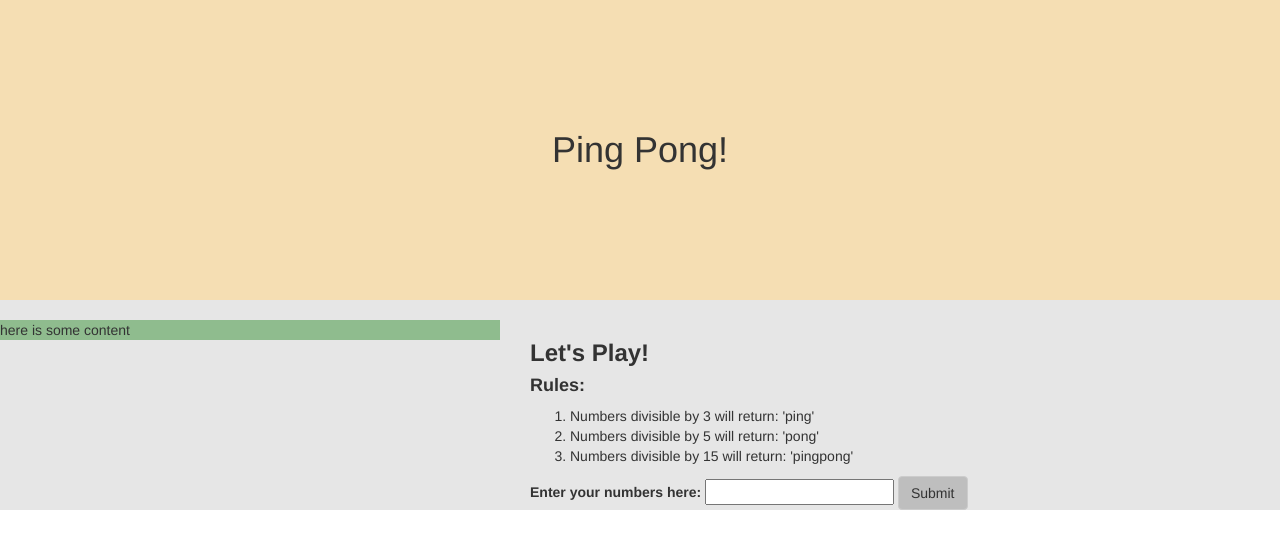
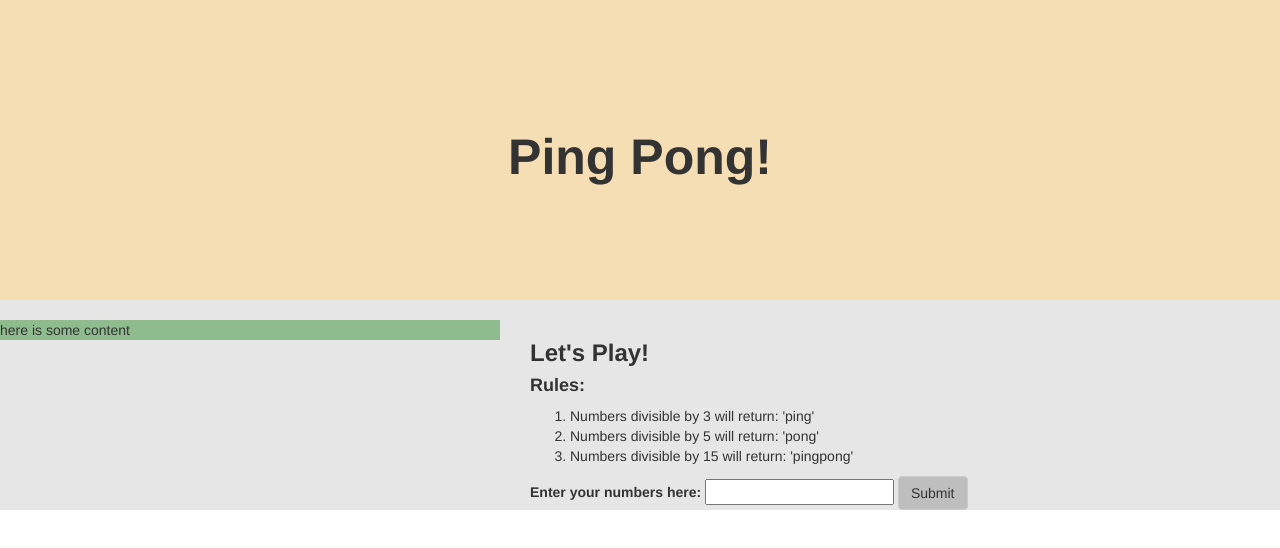
Before and after one commit to Fealios/ping-pong, a plain HTML site: page index.html in a window 1280 px wide. Drawn offline with nearby package versions, Linux system fonts and the light colour scheme.

Commit message:
edit typo, instead of saying pingpong it was saying pinppong resized h1 tag in header and made bold

```diff
--- a/css/styles.css
+++ b/css/styles.css
@@ -11,12 +11,17 @@ body {
   vertical-align: middle;
   }
 
+h1 {
+  font-weight: bold;
+  font-size: 50px;
+}
+
 #sidebar {
   position: absolute;
   background-color: #8FBC8E;
   /*float: left;*/
   width: 500px;
-  }
+}
 
 #sidebarContent {
   height: 100%;
--- a/js/scripts.js
+++ b/js/scripts.js
@@ -3,7 +3,7 @@ function pingPong (num){
   var capture = [];
   for (i=1;i<=num;i++){
     if(i % 15===0){
-      capture.push('pinppong');
+      capture.push('pingpong');
     } else if (i % 5 === 0){
       capture.push('pong');
     } else if (i % 3 === 0){
```
